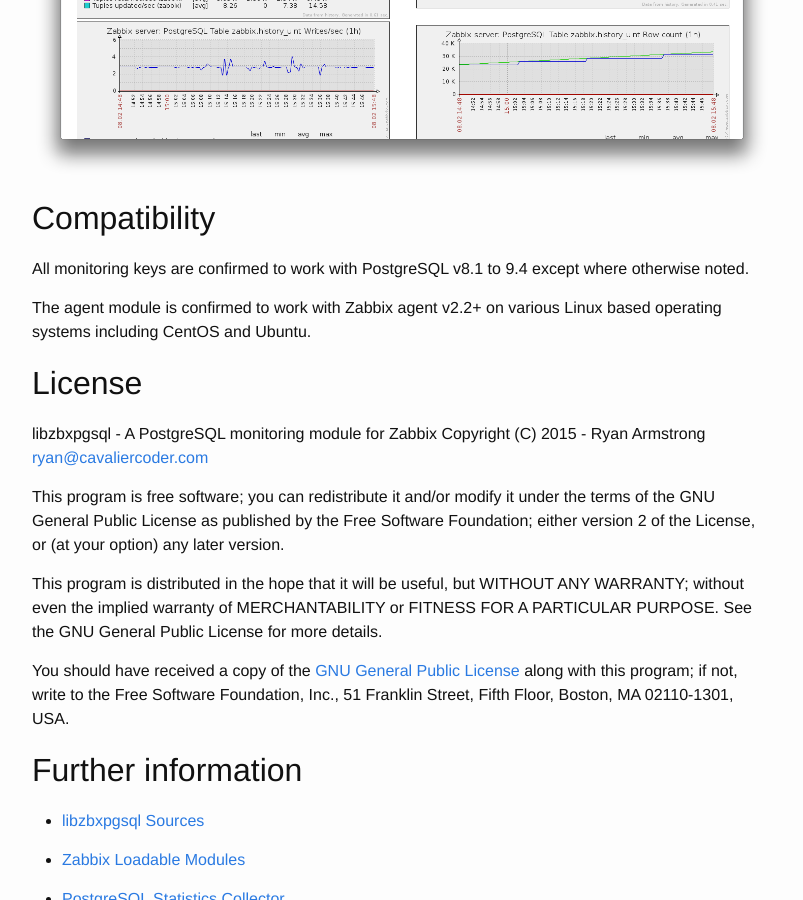
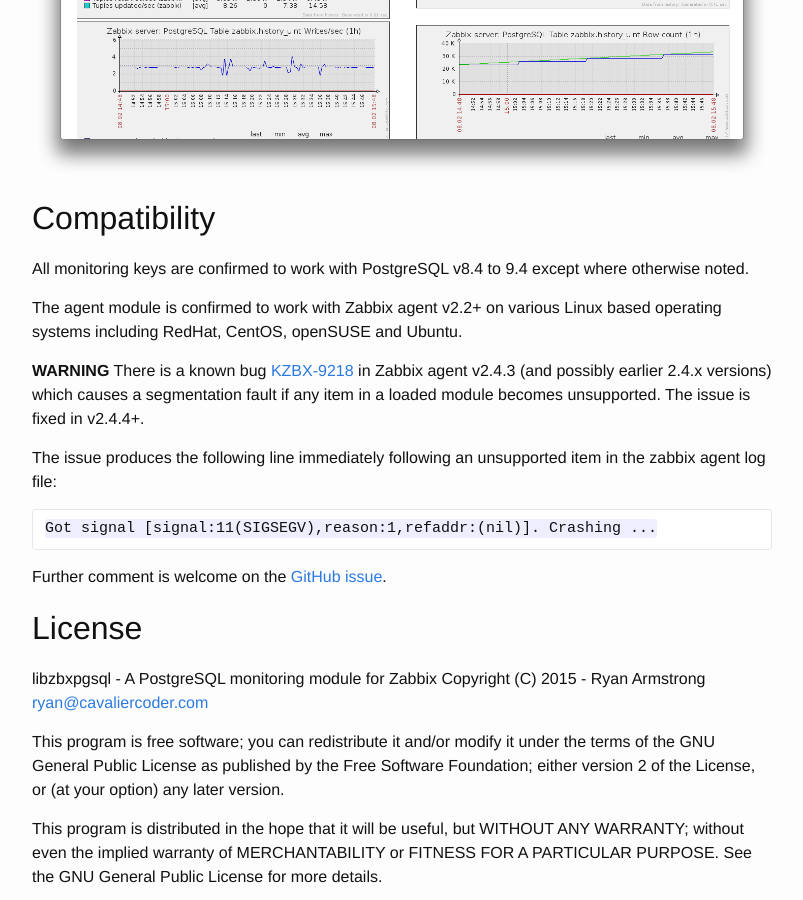
Before and after one commit to zabbix-tools/libzbxpgsql, a Jekyll site: the page built from _docs/about.md, in a window 1280 px wide and 900 px high, scrolled down 958 px. Shown: the whole window, without its empty margins (238-1041 px from the left). Built offline with Jekyll 4.4.1, drawn with Linux system fonts in a browser that asks for light colours.

Commit message:
Added warning for known issue KZBX-9218 on agent v2.4.3

```diff
--- a/_docs/about.md
+++ b/_docs/about.md
@@ -30,12 +30,23 @@ system, particularly when monitoring hundreds or thousands of checks.
 
 ## Compatibility
 
-All monitoring keys are confirmed to work with PostgreSQL v8.1 to 9.4 except
+All monitoring keys are confirmed to work with PostgreSQL v8.4 to 9.4 except
 where otherwise noted.
 
 The agent module is confirmed to work with Zabbix agent v2.2+ on various
-Linux based operating systems including CentOS and Ubuntu.
+Linux based operating systems including RedHat, CentOS, openSUSE and Ubuntu.
 
+__WARNING__ There is a known bug [KZBX-9218](https://support.zabbix.com/browse/ZBX-9218)
+in Zabbix agent v2.4.3 (and possibly earlier 2.4.x versions) which causes a
+segmentation fault if any item in a loaded module becomes unsupported. The
+issue is fixed in v2.4.4+.
+
+The issue produces the following line immediately following an unsupported item
+in the zabbix agent log file:
+
+	Got signal [signal:11(SIGSEGV),reason:1,refaddr:(nil)]. Crashing ...
+
+Further comment is welcome on the [GitHub issue](https://github.com/cavaliercoder/libzbxpgsql/issues/5).
 
 ## License
 
```
